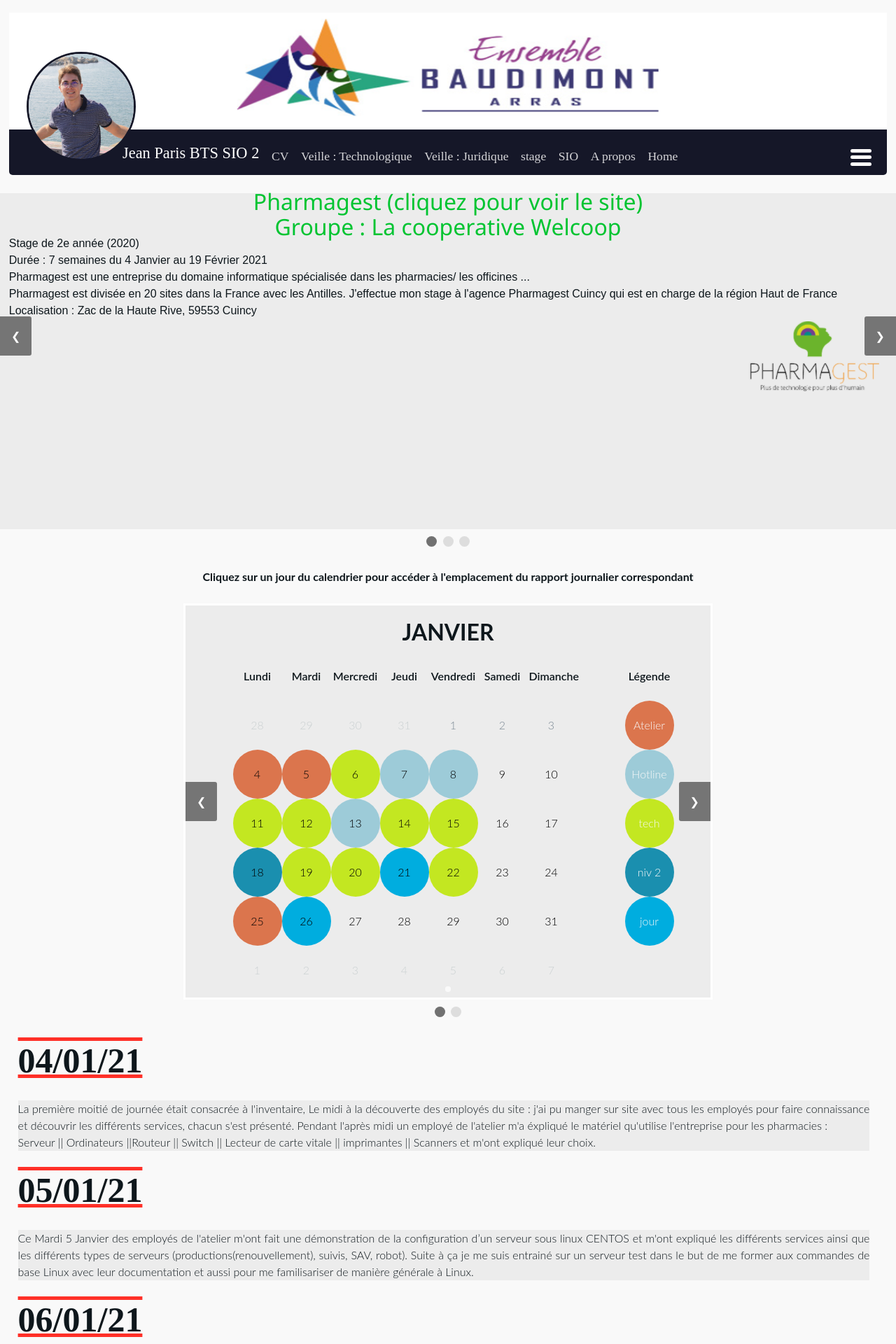
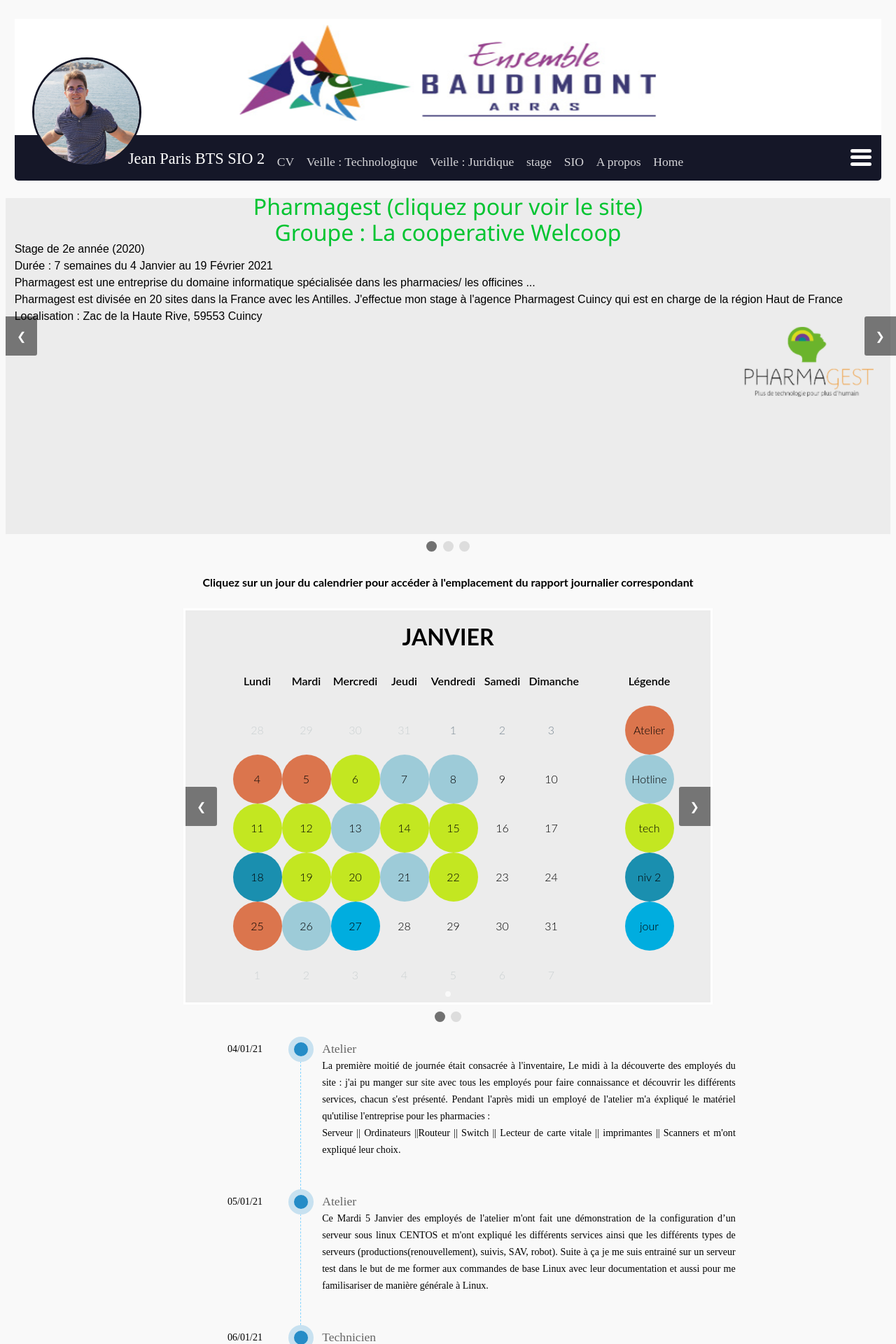
Before and after one commit to jprex59/monSiteInternet, a PHP site: page /Calendar.html in a window 1280 px wide. Shown: the top 1920 px of the page at 70% size. Run offline with PHP 8.4, Linux system fonts and the light colour scheme; some libraries are stand-ins or nearby versions.

Commit message:
nouvelle time line debeugé

```diff
--- a/Calendar.html
+++ b/Calendar.html
@@ -6,7 +6,7 @@
     <script src="https://code.jquery.com/jquery-3.5.1.min.js"></script>
     <script src="https://cdnjs.cloudflare.com/ajax/libs/typed.js/2.0.11/typed.min.js"></script>
     <link rel=”stylesheet” href=”https://cdnjs.cloudflare.com/ajax/libs/font-awesome/5.15.1/css/all.min.css”>
-    <link rel="stylesheet" href="./css/styleCalendrier.css"type="text/css"/>
+    <link rel="stylesheet" href="./css/styleCalendrier.css" type="text/css"/>
     <link rel="stylesheet" href="./css/stylehomepage.css" type="text/css" />
     <meta name="viewport" content="width=device-width, initial-scale=0.5" />
   </head>
@@ -204,7 +204,7 @@
                 <td class="hotline2"><a href="#18" id="to18">18</a></td>
                 <td class="tech"><a href="#19" id="to19">19</a></td>
                 <td class="tech" ><a href="#20" id="to20">20</a></td>
-                <td class="current-day event"><a href="#21" id="to21">21</a></td>
+                <td class="hotline"><a href="#21" id="to21">21</a></td>
                 <td class="tech"><a href="#22" id="to22">22</a></td>
                 <td><a href="#23" id="to23">23</a></td>
                 <td><a href="#24" id="to24">24</a></td>
@@ -214,8 +214,8 @@
 
               <tr>
                 <td class="atelier"><a href="#25" id="to25">25</a></td>
-                <td class="current-day event"><a href="#26" id="to26">26</a></td>
-                <td><a href="#27" id="to27">27</a></td>
+                <td class="hotline"><a href="#26" id="to26">26</a></td>
+                <td class="current-day event"><a href="#27" id="to27">27</a></td>
                 <td><a href="#28" id="to28">28</a></td>
                 <td><a href="#29" id="to29">29</a></td>
                 <td><a href="#30" id="to30">30</a></td>
@@ -341,135 +341,205 @@
         <span class="dot" onclick="currentSlide(1)"></span>
         <span class="dot" onclick="currentSlide(2)"></span>
       </div>
-      <div id="4"></div>
-      <div class="jour">
-        <h2>04/01/21</h2>
-        <div class="infojour">
-          La première moitié de journée était consacrée à l'inventaire, Le midi à la découverte des employés du site :
+
+
+
+
+      <link href='//fonts.googleapis.com/css?family=Roboto:200,400,600' rel='stylesheet' type='text/css'>
+      <div class="history-tl-container">
+        <ul class="tl">
+          <li class="tl-item" ng-repeat="item in retailer_history">
+            <div class="timestamp" id="4">
+              04/01/21
+            </div>
+            <div class="item-title">Atelier</div>
+            <div class="item-detail">La première moitié de journée était consacrée à l'inventaire, Le midi à la découverte des employés du site :
               j'ai pu manger sur site avec tous les employés pour faire connaissance et découvrir les différents services, chacun s'est présenté.
               Pendant l'après midi un employé de l'atelier m'a éxpliqué le matériel qu'utilise l'entreprise pour les pharmacies :</br>Serveur || Ordinateurs
              ||Routeur || Switch || Lecteur de carte vitale || imprimantes || Scanners
-        et m'ont expliqué leur choix.
+            et m'ont expliqué leur choix.</div>
+          </li>
+
+          <li class="tl-item" ng-repeat="item in retailer_history">
+            <div class="timestamp" id="5">
+              05/01/21
             </div>
+            <div class="item-title" id="5">Atelier</div>
+            <div class="item-detail">Ce Mardi 5 Janvier des employés de l'atelier m'ont fait une démonstration de la configuration d’un serveur
+              sous linux CENTOS et m'ont expliqué les différents services ainsi que les différents types de serveurs (productions(renouvellement), suivis, SAV, robot).
+              Suite à ça je me suis entrainé sur un serveur test dans le but de me former aux commandes de base Linux avec leur documentation et aussi pour me
+              familisariser de manière générale à Linux.
+
             </div>
+          </li>
+          <li class="tl-item" ng-repeat="item in retailer_history">
+            <div class="timestamp" id="6">
+              06/01/21
             </div>
-
-      <div class="jour" id="5">
-        <h2>05/01/21</h2>
-        <div class="infojour">
-          Ce Mardi 5 Janvier des employés de l'atelier m'ont fait une démonstration de la configuration d’un serveur sous linux CENTOS et m'ont expliqué
-          les différents services ainsi que les différents types de serveurs (productions(renouvellement), suivis, SAV, robot). Suite à ça
-          je me suis entrainé sur un serveur test dans le but de me former aux commandes de base Linux avec leur documentation et aussi pour me
-          familisariser de manière générale à Linux.
+            <div class="item-title">Technicien</div>
+            <div class="item-detail">Lors de ma 3e journée de stage j'ai assité à une formation présentée par un technicien qui a simulé une installation dans une
+              pharmacie afin de nous expliquer comment installer la solution de pharmagest. Lors de celle-ci j'ai pu découvrir comment installer les différents appareils
+               : scanners (AVISION 225), imprimantes (TMH6000IV (EPSON) / (fictive) Brother5100 et une Brother (pour le logiciel Posonet), lecteur de carte vitale sur le
+               logiciel LGPI mais également découvrir les outils comme Clonezilla, ackronys et WPI qui permettent de cloner une image et de configurer un nouvel équipement
+                rapidemment avec des automatismes. J'ai découvert également le protocole de partage SAMBA dans le cadre du partage d'une imprimante qui n'est pas en réseau
+                mais aussi le gestionnaire de sauvegarde RMAN ainsi que leurs configurations.</div>
+          </li>
+          <li class="tl-item" ng-repeat="item in retailer_history">
+            <div class="timestamp" id="7">
+              07/01/21
             </div>
+            <div class="item-title">Technicien</div>
+            <div class="item-detail">Lors de cette journée j'ai été dans le service Helpdesk dans lequel j'ai pu partager avec un technicien de niveau 1, j'ai pu écouter
+              les discussions avec le client, dialoguer avec lui sur certaines interrogations et problèmes rencontrés. Il m'a fait part de sa méthodologie lui permettant
+              de comprendre au mieux le problème du client par des tests qu'il effectuait et un discours precis avec le client formé en amont à la compréhenssion du vocabulaire
+               lié au matériel. Nous avons discuté des solutions que Pharmagest met en place, des types de pannes qu'il rencontre et des outils/ moyens qu'il dispose afin d'y répondre
+               au mieux : Prise à distance, logiciel de ticket, hotline, technicien ...</div>
+          </li>
+          <li class="tl-item" ng-repeat="item in retailer_history">
+            <div class="timestamp" id="8">
+              08/01/21
             </div>
-
-      <div class="jour" id="6">
-        <h2>06/01/21</h2>
-        <div class="infojour">
-          Lors de ma 3e journée de stage j'ai assité à une formation présentée par un technicien qui a simulé une installation dans une pharmacie
-          afin de nous expliquer comment installer la solution de pharmagest. Lors de celle-ci j'ai pu découvrir comment installer les différents
-          appareils : scanners (AVISION 225), imprimantes (TMH6000IV (EPSON) / (fictive) Brother5100 et une Brother (pour le logiciel  Posonet), lecteur
-          de carte vitale sur le logiciel LGPI mais également découvrir les outils comme Clonezilla, ackronys et WPI qui permettent de cloner une image
-          et de configurer un nouvel équipement rapidemment avec des automatismes. J'ai découvert également le protocole de partage SAMBA dans le cadre
-          du partage d'une imprimante qui n'est pas en réseau mais aussi le gestionnaire de sauvegarde RMAN ainsi que leurs configurations.
+            <div class="item-title">Hotline</div>
+            <div class="item-detail">
+              journée similaire à celle de la veille : prise de contact avec les clients, assistance et dialogue sur l'informatique. A ce jour un problème lié au DHCP m'a marqué,
+              le problème était que les produits venant de APPLE prenaient une @IP en 169 (donc une addresse apipa) contrairement aux autres appareils venant de chez lenovo qui
+              prenaient automatiquement une configuration ip en 192.168.0.X . La finalité étant que le réseau wifi avait une clef de sécurité trop forte pour les appareils provenant
+               de chez la marque Apple. On a donc crée un 2e WAN avec une sécurité moindre spécialement pour ces appareils.
             </div>
+          </li>
+          <li class="tl-item" ng-repeat="item in retailer_history">
+            <div class="timestamp" id="11">
+              11/01/21
             </div>
-
-      <div class="jour" id="7">
-        <h2>07/01/21</h2>
-        <div class="infojour">
-          Lors de cette journée j'ai été dans le service Helpdesk dans lequel j'ai pu partager avec un technicien de niveau 1, j'ai pu écouter les
-          discussions avec le client, dialoguer avec lui sur certaines interrogations et problèmes rencontrés. Il m'a fait part de sa méthodologie
-          lui permettant de comprendre au mieux le problème du client par des tests qu'il effectuait et un discours precis avec le client formé
-          en amont à la compréhenssion du vocabulaire lié au matériel. Nous avons discuté des solutions que Pharmagest met en place, des types de pannes qu'il rencontre
-          et des outils/ moyens qu'il dispose afin d'y répondre au mieux : Prise à distance, logiciel de ticket, hotline, technicien ...
+            <div class="item-title">Technicien</div>
+            <div class="item-detail">
+              Lors de ce lundi 11 janvier j'ai été placé dans le service des techniciens itinérants, nous sommes allés sur Lens à la pharmacie du Cantin, Béthune à la pharmacie
+              du Perroy et Ecourt Saint Quentin à la pharmacie Brandicourt afin d'intervenir sur un changement de routeur, un problème lié à une mauvaise configuration dans le BIOS
+               et à un changement d'imprimante
             </div>
+          </li>
+          <li class="tl-item" ng-repeat="item in retailer_history">
+            <div class="timestamp" id="12">
+              12/01/21
             </div>
-
-      <div class="jour" id="8">
-        <h2>08/01/21</h2>
-        <div class="infojour">
-          journée similaire à celle de la veille : prise de contact avec les clients, assistance et dialogue sur l'informatique.
-          A ce jour un problème lié au DHCP m'a marqué, le problème était que les produits venant de APPLE prenaient une @IP en 169
-          (donc une addresse apipa) contrairement aux autres appareils venant de chez lenovo qui prenaient automatiquement une configuration
-          ip en 192.168.0.X . La finalité étant que le réseau wifi avait une clef de sécurité trop forte pour les appareils provenant de chez
-          la marque Apple. On a donc crée un 2e WAN avec une sécurité moindre spécialement pour ces appareils.
+            <div class="item-title" id="5">Technicien</div>
+            <div class="item-detail">
+              Lors de ce Mardi 12 Janvier j'ai passé ma journée avec un technicien itinérant à la pharmacie Martin à Ferin pour un renouvellement d'une bonne partie du parc informatique :
+               Imprimante/ un scanner/ une TMH/ 2 switchs 8 ports/ 4 Pcs et carte lecteur de carte vitale. Le changement à durée la journée, de 8H30 au matin à 17H le soir, nous avons du
+               faire les sauvegardes, changer le matériel, restaurer les sauvegardes, effectuer les configurations sur le nouveau matériel déjà prêt à l'emploi, préparé par les hommes de
+               l'atelier en amont.
             </div>
+          </li>
+          <li class="tl-item" ng-repeat="item in retailer_history">
+            <div class="timestamp" id="13">
+              13/01/21
             </div>
-
-      <div class="jour" id="11">
-        <h2>11/01/21</h2>
-        <div class="infojour">
-           Lors de ce lundi 11 janvier j'ai été placé dans le service des techniciens itinérants,
-           nous sommes allés sur Lens à la pharmacie du Cantin, Béthune à la pharmacie du Perroy
-           et Ecourt Saint Quentin à la pharmacie Brandicourt afin d'intervenir sur un changement de routeur,
-           un problème lié à une mauvaise configuration dans le BIOS et à un changement d'imprimante
+            <div class="item-title" id="5">Hotline</div>
+            <div class="item-detail">Lors de cette journée j'ai été dans le service helpdesk avec les hotliners, une intervention qui m'a bien plu a été la configuration à distance d'une box
+              Orange : configuration du DHCP</div>
+          </li>
+          <li class="tl-item" ng-repeat="item in retailer_history">
+            <div class="timestamp" id="14">
+              14/01/21
             </div>
+            <div class="item-title">Technicien</div>
+            <div class="item-detail">
+              Nous avons remplacé tout le parc informatique par du nouveau matériel, soit 6 pcs complet, en passant par un transfert serveur pour changer celui-ci, nous avons aussi vérifié
+              la sauvegarde RMAN du NAS et la sécurité de celui-ci.
             </div>
-
-      <div class="jour" id="12">
-        <h2>12/01/21</h2>
-        <div class="infojour">
-          Lors de ce Mardi 12 Janvier j'ai passé ma journée avec un technicien itinérant à la pharmacie Martin à Ferin
-          pour un renouvellement d'une bonne partie du parc informatique : Imprimante/ un scanner/ une TMH/ 2 switchs 8 ports/
-          4 Pcs et carte lecteur de carte vitale. Le changement à durée la journée, de 8H30 au matin à 17H le soir, nous avons du faire
-          les sauvegardes, changer le matériel, restaurer les sauvegardes, effectuer les configurations sur le nouveau matériel déjà prêt
-          à l'emploi,  préparé par les hommes de l'atelier en amont.
+          </li>
+          <li class="tl-item" ng-repeat="item in retailer_history">
+            <div class="timestamp" id="15">
+              15/01/21
             </div>
-      </div>
-
-      <div class="jour" id="13">
-        <h2>13/01/21</h2>
-        <div class="infojour">
-          Lors de cette journée j'ai été dans le service helpdesk avec les hotliners, une intervention qui m'a bien plu a été la configuration à distance
-          d'une box Orange : configuration du DHCP
-        </div>
-      </div>
-
-      <div class="jour" id="14">
-        <h2>14/01/21</h2>
-        <div class="infojour">
-          Nous avons remplacé tout le parc informatique par du nouveau matériel, soit 6 pcs complet, en passant par un transfert serveur pour changer
-          celui-ci, nous avons aussi vérifié la sauvegarde RMAN du NAS et la sécurité de celui-ci.
-        </div>
-      </div>
-      <div class="jour" id="15">
-        <h2>15/01/21</h2>
-        <div class="infojour">
+            <div class="item-title">Technicien</div>
+            <div class="item-detail">
               Dépannage d’une imprimante sur le Portel et prise de contact avec une cliente afin d'organiser l'intervention du lundi 18 au matin.
             </div>
+          </li>
+          <li class="tl-item" ng-repeat="item in retailer_history">
+            <div class="timestamp" id="18">
+              18/01/21
             </div>
-      <div class="jour" id="18">
-        <h2>18/01/21</h2>
-        <div class="infojour">
-          J’ai été à l’atelier au matin, j’ai continué de m’entrainer à l’environnement linux et effectué des tests consistant à effectuer des
-           Visios des pharmacies dépannés auparavant. L'après midi j’ai été avec le technicien de niveau 2. Un dépannage qui m'a marqué à été de
-            trouver pourquoi un des serveurs sous linux d’une pharmacie ne chargeait pas la couche graphique.
+            <div class="item-title">Technicien de niveau 2</div>
+            <div class="item-detail">
+              J’ai été à l’atelier au matin, j’ai continué de m’entrainer à l’environnement linux et effectué des tests consistant à effectuer
+               des Visios des pharmacies dépannés auparavant. L'après midi j’ai été avec le technicien de niveau 2. Un dépannage qui m'a marqué à été de trouver pourquoi un des serveurs
+               sous linux d’une pharmacie ne chargeait pas la couche graphique.
             </div>
+          </li>
+          <li class="tl-item" ng-repeat="item in retailer_history">
+            <div class="timestamp" id="19">
+              19/01/21
             </div>
-      <div class="jour" id="19">
-        <h2>19/01/21</h2>
-        <div class="infojour">
-          Lors de ce Mardi 19 Janvier nous sommes allés dépanner avec un technicien itinérant 2 imprimante et 2 scanners sur Avelin pour ensuite
-          revenir à l’agence et terminer notre journée par de la hotline.
+            <div class="item-title">Technicien</div>
+            <div class="item-detail">Lors de ce Mardi 19 Janvier nous sommes allés dépanner avec un technicien itinérant 2 imprimante et 2 scanners sur Avelin pour ensuite revenir à
+               l’agence et terminer notre journée par de la hotline.</div>
+          </li>
+          <li class="tl-item" ng-repeat="item in retailer_history">
+            <div class="timestamp" id="20">
+              20/01/21
             </div>
+            <div class="item-title">Technicien</div>
+            <div class="item-detail">Ce mercredi 20 Janvier j’ai effectué de la Hotline, un exemple de problème que j’ai pus traiter à été un problème DHCP, la plage d’adresse de
+              celle-ci était pleine, les nouveaux appareils obtenaient donc une @IP en 169 (APIPA). Lors du midi nous nous sommes occupés d’un transfert sur Lambres, nous avons dû
+              vérifier l’état de celui-ci au préalable à l’atelier pour ensuite effectuer le transfert lors des horaires de fermeture de la pharmacie au midi.</div>
+          </li>
+
+          <!--
+          <li class="tl-item" ng-repeat="item in retailer_history">
+            <div class="timestamp" id="21">
+              21/01/21
             </div>
-      <div class="jour" id="20">
-        <h2>20/01/21</h2>
-        <div class="infojour">
-          Ce mercredi 20 Janvier j’ai effectué de la Hotline, un exemple de problème que j’ai pus traiter à été un problème DHCP,
-          la plage d’adresse de celle-ci était pleine, les nouveaux appareils obtenaient donc une @IP en 169 (APIPA). Lors du midi
-          nous nous sommes occupés d’un transfert sur Lambres, nous avons dû vérifier l’état de celui-ci au préalable à l’atelier pour
-          ensuite effectuer le transfert lors des horaires de fermeture de la pharmacie au midi.
+            <div class="item-title">Kill some Orcs</div>
+            <div class="item-detail">Don't enter the caves!!</div>
+          </li>
+          <li class="tl-item" ng-repeat="item in retailer_history">
+            <div class="timestamp" id="22">
+              22/01/21
             </div>
+            <div class="item-title">Kill some Orcs</div>
+            <div class="item-detail">Don't enter the caves!!</div>
+          </li>
+          <li class="tl-item" ng-repeat="item in retailer_history">
+            <div class="timestamp" id="25">
+              25/01/21
             </div>
-      <div class="jour" id="21">
-        <h2>21/01/21</h2>
-        <div class="infojour">
-          <b>Date du jour</b>, le rapport journalier de ce jour sera affiché demain ou fin de semaine au plus tard
-           || <b>dernière modification sur le site internet : 21/01/20201</b>
+            <div class="item-title">Kill some Orcs</div>
+            <div class="item-detail">Don't enter the caves!!</div>
+          </li>
+          <li class="tl-item" ng-repeat="item in retailer_history">
+            <div class="timestamp" id="26">
+              26/01/21
             </div>
+            <div class="item-title">Kill some Orcs</div>
+            <div class="item-detail">Don't enter the caves!!</div>
+          </li>
+          <li class="tl-item" ng-repeat="item in retailer_history">
+            <div class="timestamp" id="27">
+              27/01/21
+            </div>
+            <div class="item-title">Kill some Orcs</div>
+            <div class="item-detail">Don't enter the caves!!</div>
+          </li>
+          <li class="tl-item" ng-repeat="item in retailer_history">
+            <div class="timestamp" id="28">
+              28/01/21
+            </div>
+            <div class="item-title">Kill some Orcs</div>
+            <div class="item-detail">Don't enter the caves!!</div>
+          </li>
+          <li class="tl-item" ng-repeat="item in retailer_history">
+            <div class="timestamp" id="29">
+              29/01/21
+            </div>
+            <div class="item-title">Kill some Orcs</div>
+            <div class="item-detail">Don't enter the caves!!</div>
+          </li>
+        </ul>
+
+        --->
+
       </div>
 <!--
       <div class="jour" id="1f">
--- a/css/styleCalendrier.css
+++ b/css/styleCalendrier.css
@@ -12,11 +12,11 @@
 
 /* ---------- GENERAL ---------- */
 
-body {
+body{
+  line-height:1.3em;
   background: #f9f9f9;
-  color: #0e171c;
+  color: #000000;
   font: 300 100%/1.5em 'Lato', sans-serif;
-  margin: 0;
 }
 
 a {
@@ -77,6 +77,10 @@ table {
 
 .calendar tbody {
   color: #7c8a95;
+}
+
+.calendar a{
+  color: black;
 }
 
 .calendar tbody td:hover {
@@ -154,28 +158,28 @@ table {
 
 .current-day {
   background: #00addf;
-  color: #f9f9f9;
+  color: #000000;
 }
 
 .tech{
   background: #c3e721;
-  color: #f9f9f9;
+  color: #000000;
   width: 20px;
 }
 
 .hotline{
     background: #9dcbd8;
-    color: #f9f9f9;
+    color: #050303;
 }
 
 .hotline2{
   background: #1a8faf;
-  color: #f9f9f9;
+  color: #000000;
 }
 
 .atelier{
   background: #db754d;
-  color: #f9f9f9;
+  color: #000000;
 }
 
 .event {
@@ -242,47 +246,6 @@ table {
 }
 
 
-/* description journalière*/
-.jour {
-  margin-left: 2%;
-  margin-top: 2%;
-}
-.jour h2 {
-  margin-top: 2%;
-  margin-bottom: 2%;
-  font-family: Arvo;
-  font-size: 50px;
-  text-decoration: underline overline #FF3028;
-}
-
-.infojour {
-  width: 97%;
-  float: left;
-  margin-bottom: 2%;
-  text-align: justify;
-  background-color: #ececec;
-}
-a {
-  text-decoration: none;
-  color: black;
-}
-.jourd {
-  margin-right: 2%;
-  float: none;
-}
-
-.infojourd {
-  float: right;
-}
-
-.jourd h2 {
-  float: right;
-  margin-top: 2%;
-  margin-bottom: 2%;
-  font-family: Arvo;
-  font-size: 50px;
-  text-decoration: underline overline #FF3028;
-}
 .slidespharmagest2{
   margin-top: 2%;
   padding-left: 1%;
@@ -333,7 +296,7 @@ a {
   border-radius: 15px;
 }
 
-Resources1×0.5×0.25×Rerun
+
 
 .prev,
 .next {
@@ -384,11 +347,82 @@ Resources1×0.5×0.25×Rerun
   background: rgba(0, 0, 0, 0.8);
 }
 
+
+
+/*****************************************************************************/
+.history-tl-container{
+  font-family: "Roboto",sans-serif;
+  width:65%;
+  margin:auto;
+  display:block;
+  position:relative;
+}
+.history-tl-container ul.tl{
+    margin:20px 0;
+    padding:0;
+    display:inline-block;
+
+}
+.history-tl-container ul.tl li{
+    list-style: none;
+    margin:auto;
+    margin-left:200px;
+    min-height:50px;
+    /*background: rgba(255,255,0,0.1);*/
+    border-left:1px dashed #86D6FF;
+    padding:0 0 50px 30px;
+    position:relative;
+}
+.history-tl-container ul.tl li:last-child{ border-left:0;}
+.history-tl-container ul.tl li::before{
+    position: absolute;
+    left: -18px;
+    top: -5px;
+    content: " ";
+    border: 8px solid rgba(255, 255, 255, 0.74);
+    border-radius: 500%;
+    background: #258CC7;
+    height: 20px;
+    width: 20px;
+    transition: all 500ms ease-in-out;
+
+}
+.history-tl-container ul.tl li:hover::before{
+    border-color:  #258CC7;
+    transition: all 1000ms ease-in-out;
+}
+ul.tl li .item-title{
+  color: #00000098;
+}
+ul.tl li .item-detail{
+    color:rgb(0, 0, 0);
+    font-size:0.8em;
+    text-align: justify;
+}
+ul.tl li .timestamp{
+    color: #000000;
+    position: absolute;
+    width:100px;
+    left: -25%;
+    text-align: right;
+    font-size:0.8em;
+}
+/*****************************************************************************/
+
 @media all and (max-width: 1100px) {
   .prev, .next{
     top: 20em;
   }
-  .containerstage{
-    margin-left: ;
-  }
+
+  ul.tl li .timestamp {
+    left: -30%;
 }
+.history-tl-container {
+  margin-left: 5%;
+  width: 90%;
+}
+
+.history-tl-container ul.tl li {
+    margin-left: 20%;
+}
+}
--- a/css/stylehomepage.css
+++ b/css/stylehomepage.css
@@ -595,10 +595,6 @@ div a {
 
 
 @media all and (max-width: 1100px) {
-
-  .bio{
-      font-size: 10px;
-  }
   .bouton a{
     display: none;
   }
@@ -612,7 +608,7 @@ div a {
     display: none;
   }
 
-  li{
+  .menu li{
     padding-top: 1.5em;
     padding-left: 0.8em;
     color: white;
@@ -637,3 +633,11 @@ div a {
     display: none;
    }
 }
+
+
+@media all and (max-width: 700px) {
+
+  .bio{
+      font-size: 10px;
+  }
+}
```
Lines whose indentation alone changed are shown as unchanged.
